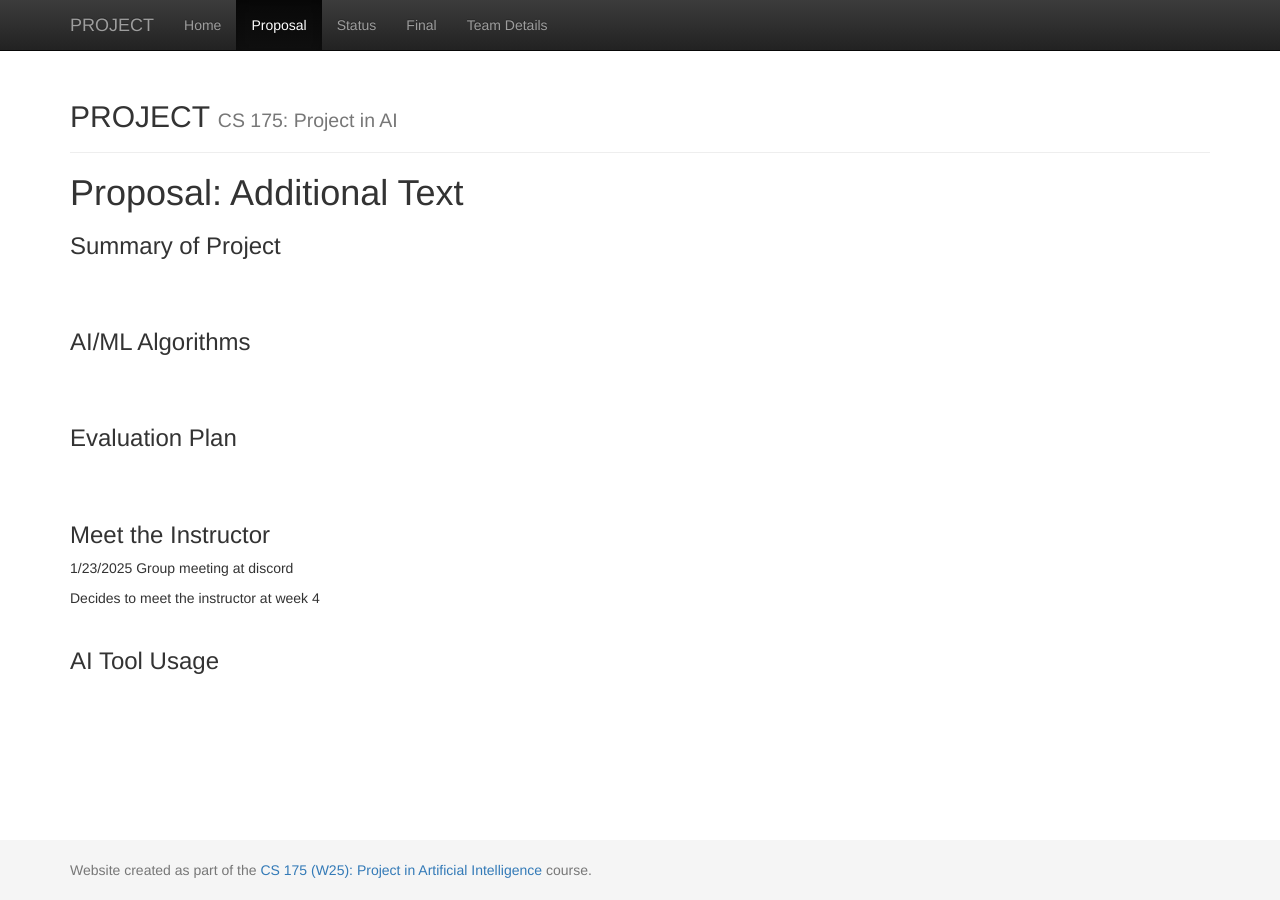
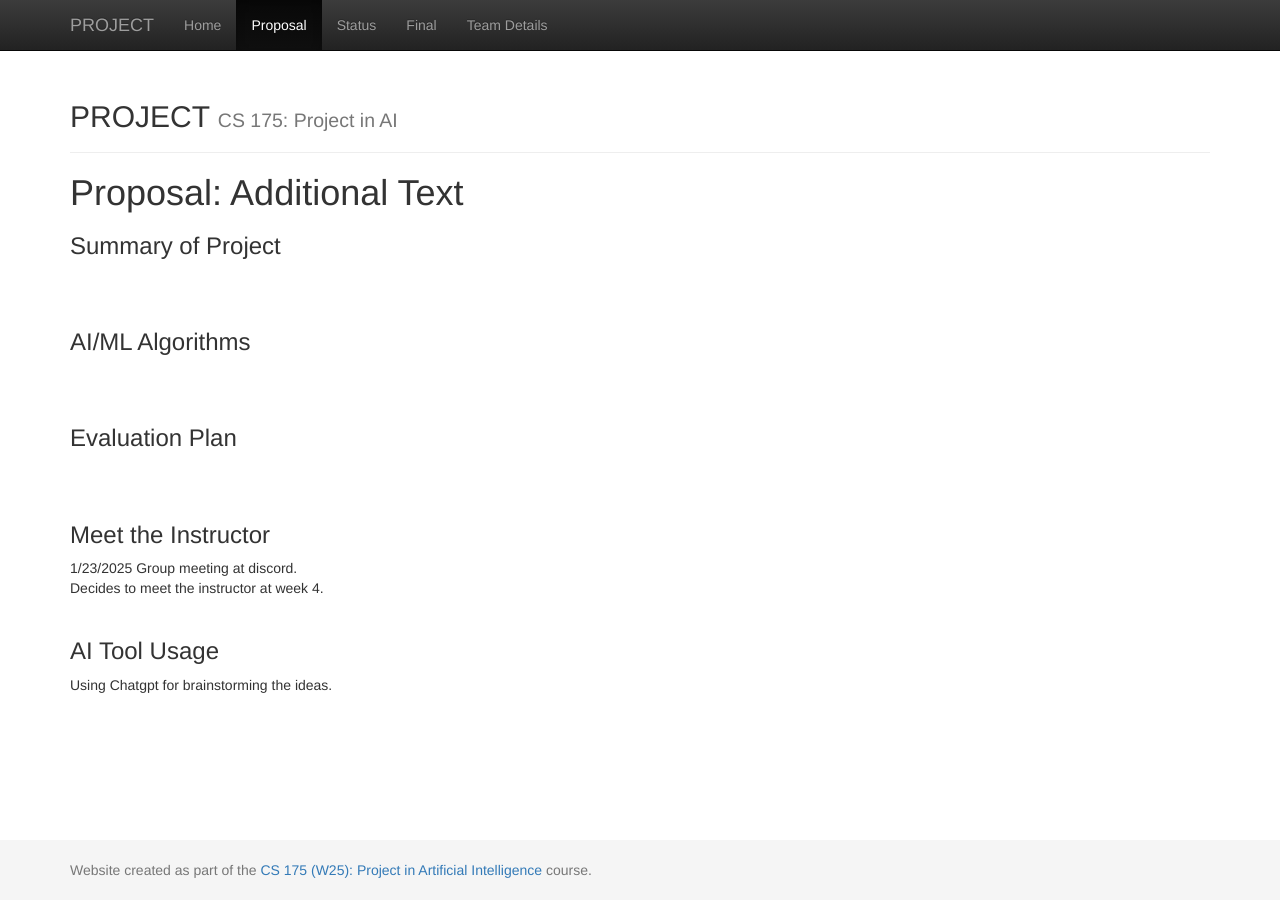
Before and after one commit to pddpdd20020105/ICS-175-fireworker, a Jekyll site: the page built from docs/proposal.md, in a window 1280 px wide. Built offline with Jekyll 4.4.1, drawn with Linux system fonts in a browser that asks for light colours.

Commit message:
Update proposal.md

```diff
--- a/docs/proposal.md
+++ b/docs/proposal.md
@@ -14,12 +14,11 @@ title: Proposal
 <br>
 <br>
 ### Meet the Instructor
-1/23/2025 Group meeting at discord
-
-
-Decides to meet the instructor at week 4
+1/23/2025 Group meeting at discord.\
+Decides to meet the instructor at week 4.
 <br>
 <br>
 ### AI Tool Usage
+Using Chatgpt for brainstorming the ideas.
 <br>
 <br>
```
